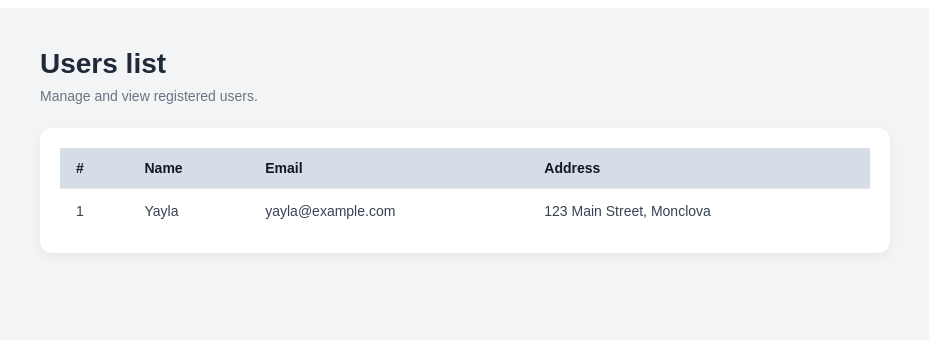
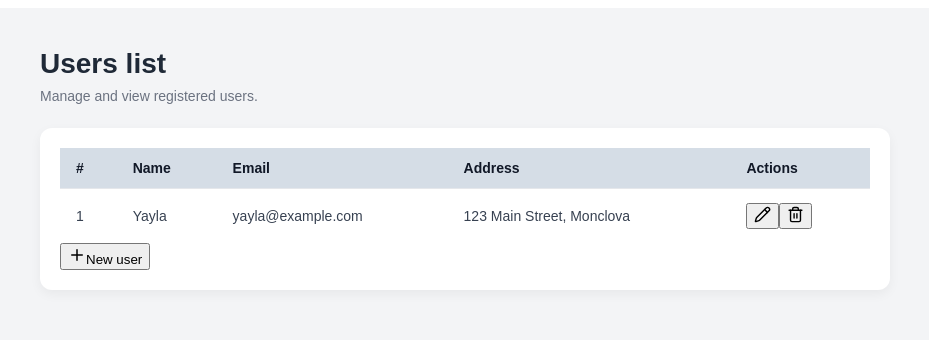
Before and after one commit to floreslog/mern-crud-application, a React (Vite) app in the folder client/: page / in a window 1280 px wide. Shown: the top 340 px of the page, without its empty margins (175-1104 px from the left). Built offline with nearby package versions, Linux system fonts and the light colour scheme.

Commit message:
feat: add user table actions and new user button

```diff
--- a/client/src/get-user/User.jsx
+++ b/client/src/get-user/User.jsx
@@ -1,7 +1,9 @@
 import './User.css';
+import { Pencil, Trash2, Plus } from 'lucide-react';
 
 export function User (){
     return(
+    <div className="user-container">
       <table className="user-table">
         <thead>
           <tr>
@@ -9,6 +11,7 @@ export function User (){
             <th>Name</th>
             <th>Email</th>
             <th>Address</th>
+            <th>Actions</th>
           </tr>
         </thead>
 
@@ -18,9 +21,38 @@ export function User (){
             <td>Yayla</td>
             <td>yayla@example.com</td>
             <td>123 Main Street, Monclova</td>
+            <td>
+              <div className="action-buttons">
+                <button
+                  className="btn-edit"
+                  onClick=""
+                  title="Editar usuario"
+                  aria-label="Editar usuario"
+                >
+                  <Pencil size={17} />
+                </button>
+
+                <button
+                  className="btn-delete"
+                  onClick=""
+                  title="Borrar usuario"
+                  aria-label="Borrar usuario"
+                >
+                  <Trash2 size={17} />
+                </button>
+              </div>
+            </td>
           </tr>
         </tbody>
       </table>
+
+      <div className="user-actions-footer">
+        <button className="btn-new-user" onClick="">
+          <Plus size={18} />
+          <span>New user</span>
+        </button>
+      </div>
+    </div>
     );
 }
 
```
Lines whose indentation alone changed are shown as unchanged.
